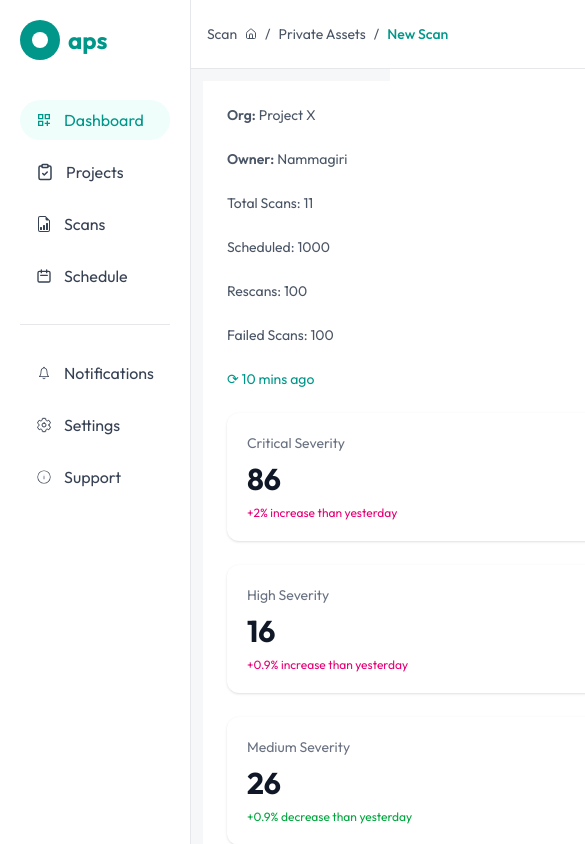
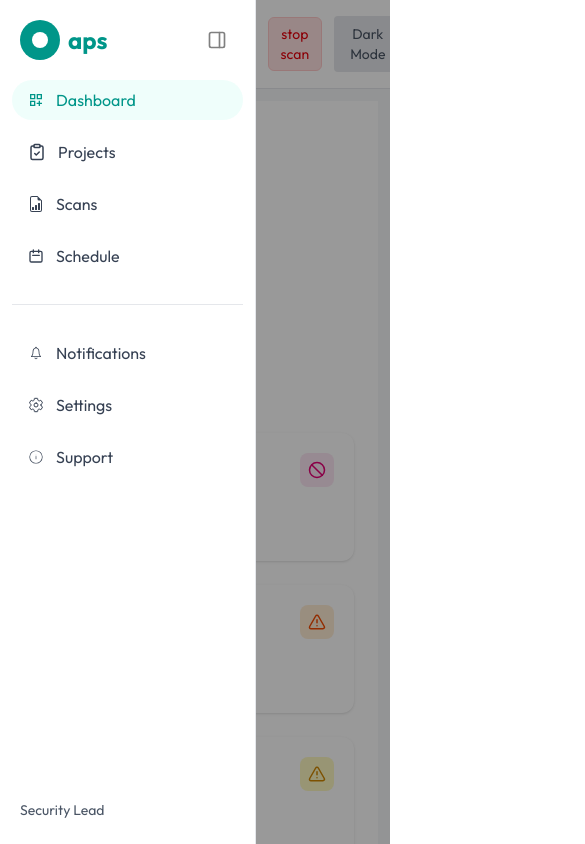
Before and after one commit to Saurabh-Chede/Frontend-Design-Challenge-, a React (Vite) app: page /dashboard in a window 390 px wide. Shown: the top 844 px of the page, 585 px wide, since content can reach past the window. Built offline with nearby package versions, Linux system fonts and the light colour scheme.

Commit message:
first commit

```diff
--- a/src/components/layouts/Layout.jsx
+++ b/src/components/layouts/Layout.jsx
@@ -4,11 +4,11 @@ import Header from "./Header";
 
 const Layout = () => {
   return (
-    <div className="flex min-h-screen bg-gray-100 dark:bg-gray-950 transition-colors duration-300">
+    <div className="flex h-screen bg-gray-100 dark:bg-gray-950 transition-colors duration-300 overflow-hidden">
       <Sidebar />
-      <div className="flex-1 flex flex-col">
+      <div className="flex-1 flex flex-col overflow-hidden">
         <Header />
-        <main className="p-3 bg-white/25 dark:bg-gray-900/40 transition-colors duration-300">
+        <main className="flex-1 overflow-y-auto p-3 bg-white/25 dark:bg-gray-900/40 transition-colors duration-300">
           <Outlet />
         </main>
       </div>
--- a/src/components/layouts/Sidebar.jsx
+++ b/src/components/layouts/Sidebar.jsx
@@ -1,6 +1,7 @@
+import { useState } from "react";
 import { NavLink } from "react-router-dom";
 import { MdOutlineDashboardCustomize } from "react-icons/md";
-import { ClipboardCheck } from "lucide-react";
+import { ClipboardCheck, PanelRight } from "lucide-react";
 import { BsFileEarmarkBarGraph } from "react-icons/bs";
 import { IoSettingsOutline } from "react-icons/io5";
 import { HiOutlineCalendar } from "react-icons/hi";
@@ -8,65 +9,99 @@ import { IoIosNotificationsOutline } from "react-icons/io";
 import { CiCircleInfo } from "react-icons/ci";
 
 const Sidebar = () => {
+  const [open, setOpen] = useState(true);
+
   const linkStyle = ({ isActive }) =>
-    `flex items-center gap-3 px-4 py-2 rounded-full transition-all ${isActive
+    `flex items-center gap-3 px-4 py-2 rounded-full transition-all ${
+      isActive
         ? "bg-teal-100/30 text-teal-600 dark:bg-teal-600/20 dark:text-teal-400"
         : "text-gray-700 dark:text-gray-300 hover:bg-teal-100/20 dark:hover:bg-gray-700"
     }`;
 
   return (
-    <aside className="relative w-64 min-h-screen bg-white dark:bg-gray-950 border-r border-r-gray-200 dark:border-gray-700 p-5">
-      <div className="mb-10 text-2xl font-bold text-teal-600 flex gap-2 items-center">
-        <div className="w-10 flex justify-center items-center relative h-10 rounded-full bg-teal-600">
+    <>
+      {/* Mobile Overlay */}
+      {open && (
+        <div
+          className="fixed inset-0 bg-black/40 lg:hidden z-30"
+          onClick={() => setOpen(false)}
+        ></div>
+      )}
+
+      <aside
+        className={`fixed lg:static top-0 left-0 h-screen z-40
+        bg-white dark:bg-gray-950 border-r border-gray-200 dark:border-gray-700
+        transition-all duration-300
+        ${open ? "w-64 translate-x-0" : "w-20 -translate-x-full lg:translate-x-0"}
+        `}
+      >
+        {/* Header */}
+        <div className="flex items-center justify-between p-5">
+          {open && (
+            <div className="text-2xl font-bold text-teal-600 flex gap-2 items-center">
+              <div className="w-10 h-10 rounded-full bg-teal-600 flex items-center justify-center">
                 <div className="w-4 h-4 rounded-full bg-white"></div>
               </div>
               aps
             </div>
+          )}
+
+          {/* Toggle Button */}
+          <button
+            onClick={() => setOpen(!open)}
+            className="p-2 rounded-full hover:bg-gray-200 dark:hover:bg-gray-800"
+          >
+            <PanelRight color="gray" size={20} />
+          </button>
+        </div>
 
         {/* Navigation */}
-      <nav className="flex flex-col gap-3">
+        <nav className="flex flex-col gap-3 px-3">
           <NavLink to="/dashboard" className={linkStyle}>
             <MdOutlineDashboardCustomize />
-          Dashboard
+            {open && "Dashboard"}
           </NavLink>
 
           <NavLink to="/projects" className={linkStyle}>
             <ClipboardCheck size={18} />
-          Projects
+            {open && "Projects"}
           </NavLink>
 
           <NavLink to="/scans" className={linkStyle}>
             <BsFileEarmarkBarGraph />
-          Scans
+            {open && "Scans"}
           </NavLink>
 
           <NavLink to="/schedule" className={linkStyle}>
             <HiOutlineCalendar />
-          Schedule
+            {open && "Schedule"}
           </NavLink>
 
           <hr className="my-4 border-gray-200 dark:border-gray-700" />
 
           <NavLink to="/notifications" className={linkStyle}>
             <IoIosNotificationsOutline />
-          Notifications
+            {open && "Notifications"}
           </NavLink>
 
           <NavLink to="/settings" className={linkStyle}>
             <IoSettingsOutline />
-          Settings
+            {open && "Settings"}
           </NavLink>
 
           <NavLink to="/support" className={linkStyle}>
             <CiCircleInfo />
-          Support
+            {open && "Support"}
           </NavLink>
         </nav>
 
+        {open && (
           <div className="absolute bottom-6 left-5 text-sm text-gray-600 dark:text-gray-400">
             Security Lead
           </div>
+        )}
       </aside>
+    </>
   );
 };
 
```
Lines whose indentation alone changed are shown as unchanged.
